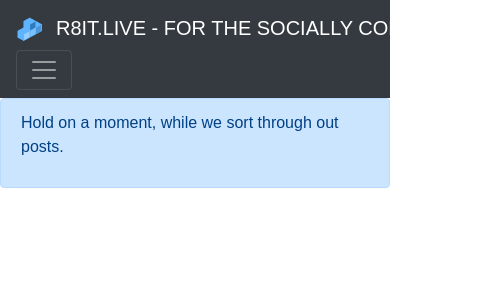
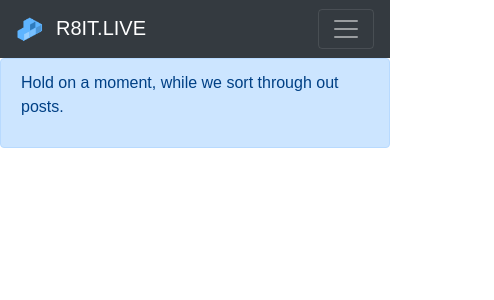
Before and after one commit to iamdp/r8it, a React (Create React App) app in the folder client/: page / in a window 390 px wide. Shown: the top 300 px of the page, 494 px wide, since content can reach past the window. Built offline with nearby package versions, Linux system fonts and the light colour scheme; no server answers.

Commit message:
made logo mobile friendly

```diff
--- a/client/src/components/r8it.js
+++ b/client/src/components/r8it.js
@@ -13,6 +13,12 @@ const Logo = styled.img`
   height: 30px;
   margin-right: 10px;
 `;
+
+const Motto = styled.span`
+  @media (max-width: 600px) {
+    display: none;
+  }
+`;
 class r8it extends React.Component {
   render() {
     return (
@@ -20,7 +26,7 @@ class r8it extends React.Component {
         <nav className="navbar navbar-expand-lg navbar-dark bg-dark">
           <span className="navbar-brand mb-0 h1">
             <Logo className="img-fluid" src="/media/logo-r8it.png" />
-            R8IT.LIVE - FOR THE SOCIALLY COMPETITIVE
+            R8IT.LIVE <Motto>- FOR THE SOCIALLY COMPETITIVE</Motto>
           </span>
           <button
             className="navbar-toggler"
```
